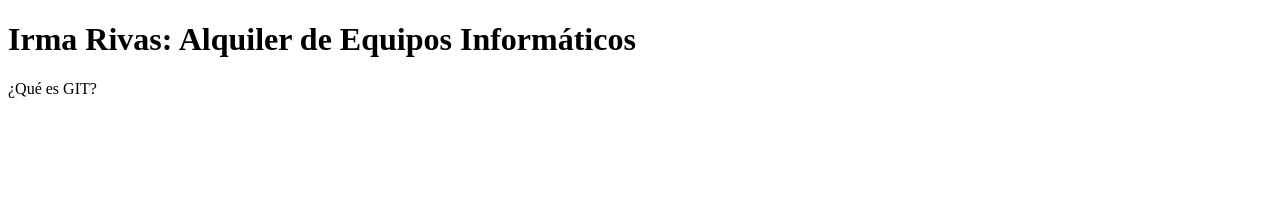
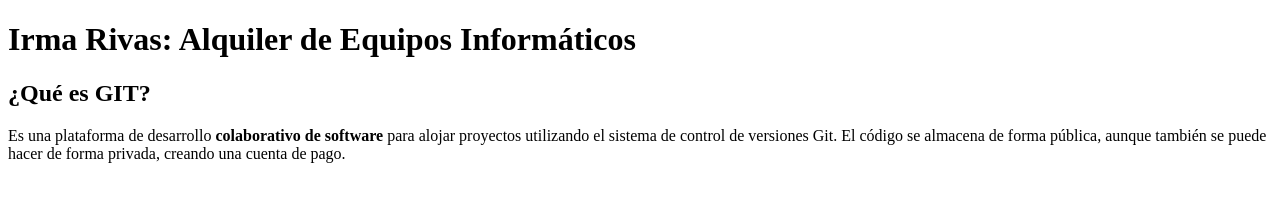
Before and after one commit to Irivas2009/irmaRivas, a plain HTML site: page index.html in a window 1280 px wide. Drawn offline with Linux system fonts and the light colour scheme.

Commit message:
DEficinion de GIT

```diff
--- a/index.html
+++ b/index.html
@@ -7,7 +7,12 @@
 </head>
 <body>
     <h1>Irma Rivas: Alquiler de Equipos Informáticos</h1>
-    <P> ¿Qué es GIT? <br>
+    <h2> ¿Qué es GIT?</h2>
+        <p>
+        Es una plataforma de desarrollo <strong> colaborativo de software </strong>
+        para alojar proyectos utilizando el sistema de control de versiones Git.
+        El código se almacena de forma pública, aunque también se
+        puede hacer de forma privada, creando una cuenta de pago.
 
     </P>
 </body>
```
